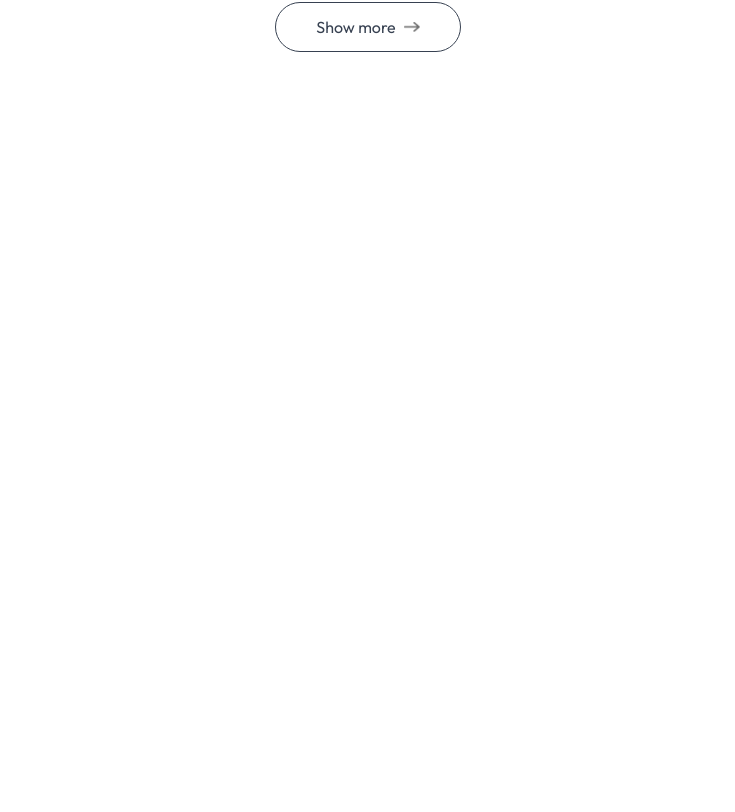
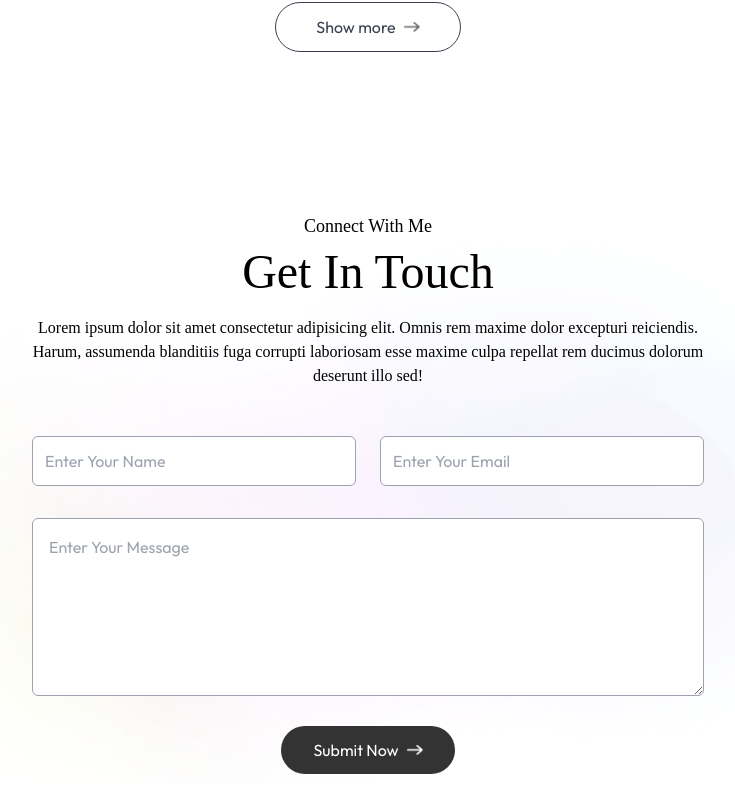
Before and after one commit to bhrtsnegi/portfolio, a Next.js app: page / in a window 1280 px wide. Shown: the part 2801-3613 px from the top of the page, without its empty margins (272-1007 px from the left). Before the commit the page ends 2973 px from the top, so only its background shows below. Built offline with nearby package versions, Linux system fonts and the light colour scheme; a web font is replaced by a local one.

Commit message:
add contact UI

```diff
--- a/app/page.js
+++ b/app/page.js
@@ -1,5 +1,6 @@
 'use client'
 import About from "@/components/About";
+import Contact from "@/components/Contact";
 import Header from "@/components/Header";
 import Navbar from "@/components/Navbar";
 import Services from "@/components/Services";
@@ -13,6 +14,7 @@ export default function Home() {
     <About />
     <Services />
     <Work />
+    <Contact />
   </>
   );
 }
--- /dev/null
+++ b/components/Contact.jsx
@@ -0,0 +1,30 @@
+import { assets } from '@/assets/assets'
+import Image from 'next/image'
+import React from 'react'
+
+const Contact = () => {
+  return (
+    <div id='contact' className='w-full px-[12%] py-10 scroll-mt-20 bg-[url("/footer-bg-color.png")] bg-no-repeat bg-center bg-[length:90%_auto]'>
+        <h4 className='text-center mb-2 text-lg font-Ovo'>Connect With Me</h4>
+        <h2 className='text-center text-5xl font-Ovo'>Get In Touch</h2>
+        <p className='text-center max-w-2xl mx-auto mt-5 mb-12 font-Ovo'>
+            Lorem ipsum dolor sit amet consectetur adipisicing elit. Omnis rem maxime
+            dolor excepturi reiciendis. Harum, assumenda blanditiis
+            fuga corrupti laboriosam esse maxime culpa repellat rem ducimus dolorum deserunt illo sed!
+        </p>
+
+        <form className='max-w-2xl mx-auto'>
+            <div className='grid grid-cols-auto gap-6 mt-10 mb-8'>
+                <input type="text" placeholder='Enter Your Name' required className='flex-1 p-3 outline-none border-[0.5px] border-gray-400 rounded-md bg-white' />
+                <input type="email" placeholder='Enter Your Email' required className='flex-1 p-3 outline-none border-[0.5px] border-gray-400 rounded-md bg-white'/>
+            </div>
+            <textarea rows='6' placeholder='Enter Your Message' required className='w-full p-4 outline-none border-[0.5px] border-gray-400 rounded-md bg-white mb-6'></textarea>
+            <button type='submit' className='py-3 px-8 w-max flex items-center justify-between gap-2 bg-black/80 text-white rounded-full mx-auto hover:bg-black duration-500'>
+                Submit Now <Image src={assets.right_arrow_white} alt='Submit' className='w-4' />
+            </button>
+        </form>
+    </div>
+  )
+}
+
+export default Contact
```
